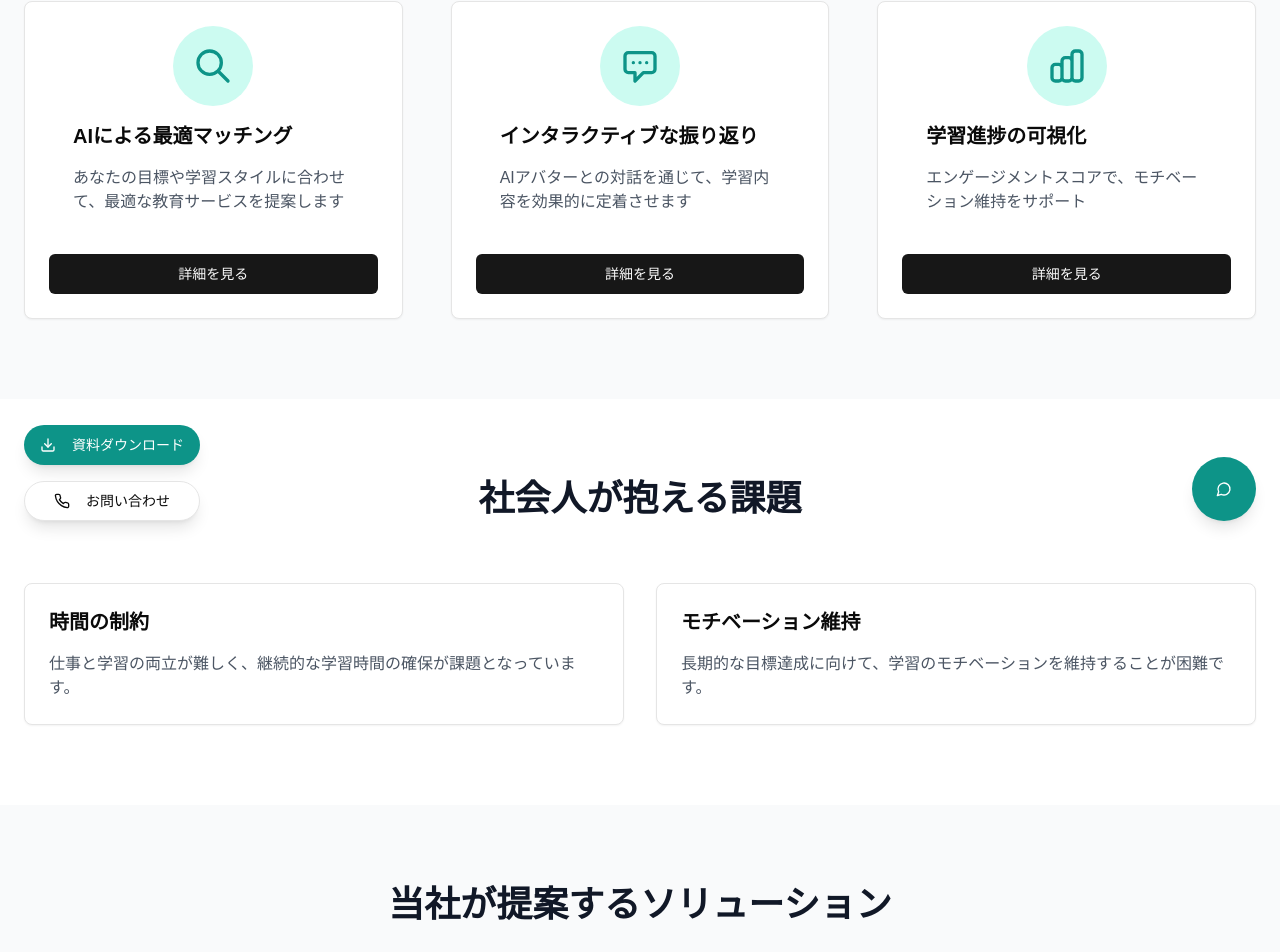
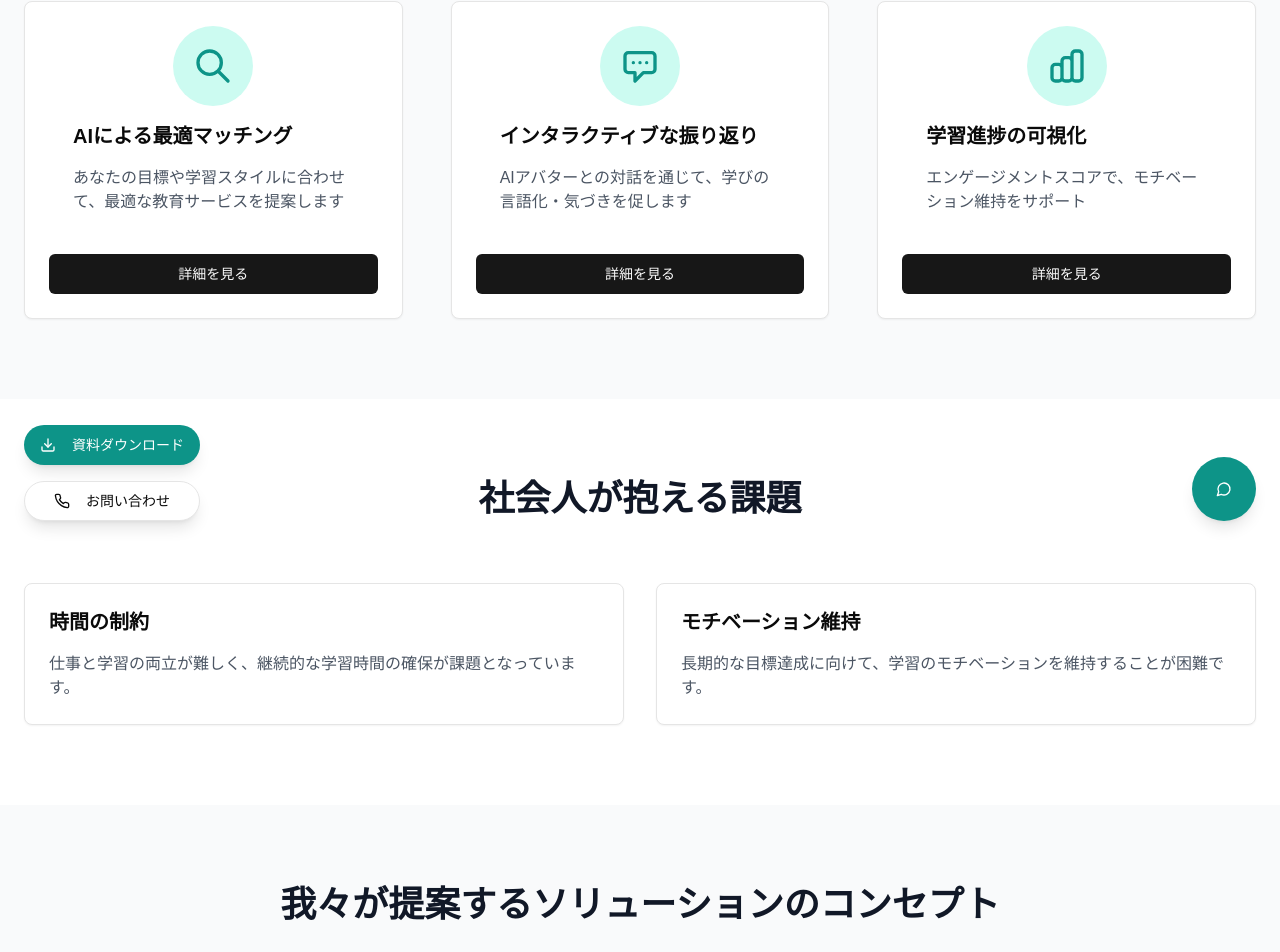
Before and after one commit to koji-deg/education-platform, a Next.js app: page / in a window 1280 px wide. Shown: the part 255-1207 px from the top of the page. Built offline with nearby package versions, Linux system fonts and the light colour scheme.

Commit message:
change text

```diff
--- a/components/landing-page.tsx
+++ b/components/landing-page.tsx
@@ -104,7 +104,7 @@
                   </svg>
                 </div>
                 <h3 className="text-xl font-semibold mb-4">インタラクティブな振り返り</h3>
-                <p className="text-gray-600">AIアバターとの対話を通じて、学習内容を効果的に定着させます</p>
+                <p className="text-gray-600">AIアバターとの対話を通じて、学びの言語化・気づきを促します</p>
               </CardContent>
               <Button className="mt-4 w-full">詳細を見る</Button>
             </Card>
@@ -153,7 +153,7 @@
       <section id="solutions" className="py-20 bg-gray-50">
         <div className="container mx-auto px-6">
           <h2 className="text-3xl md:text-4xl font-bold text-center text-gray-900 mb-16">
-            当社が提案するソリューション
+            我々が提案するソリューションのコンセプト
           </h2>
           <div className="grid md:grid-cols-2 gap-8">
             <Card>
```
